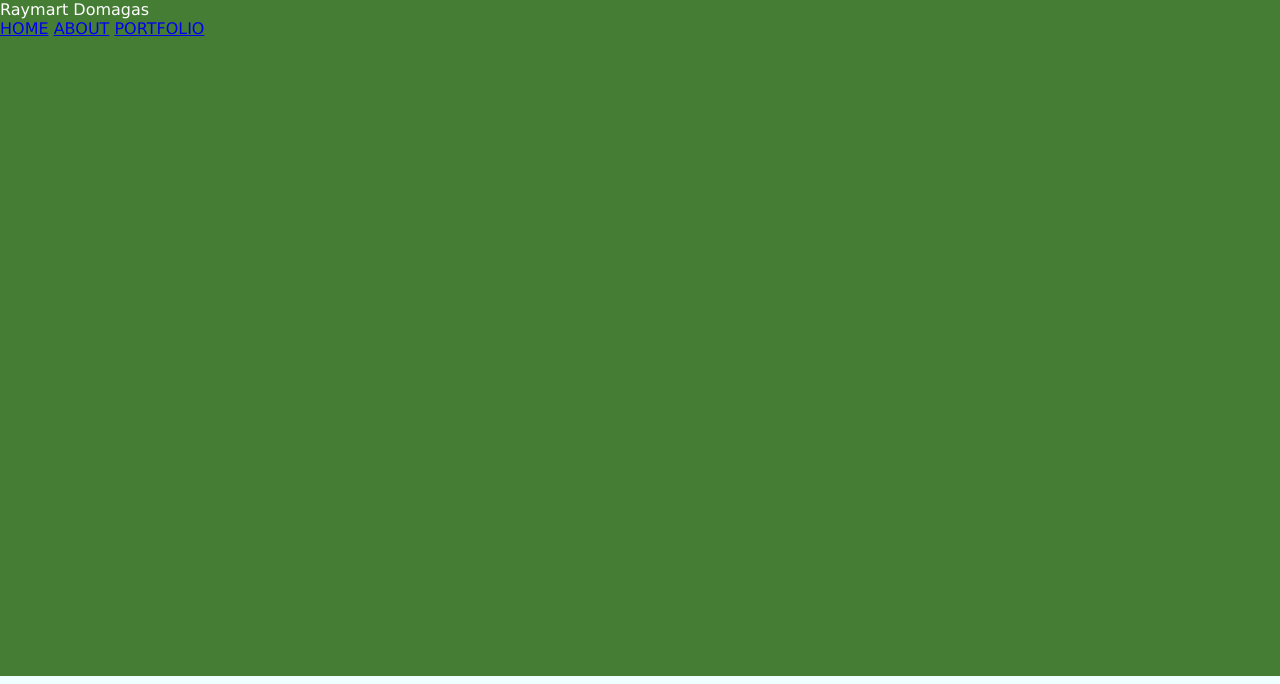
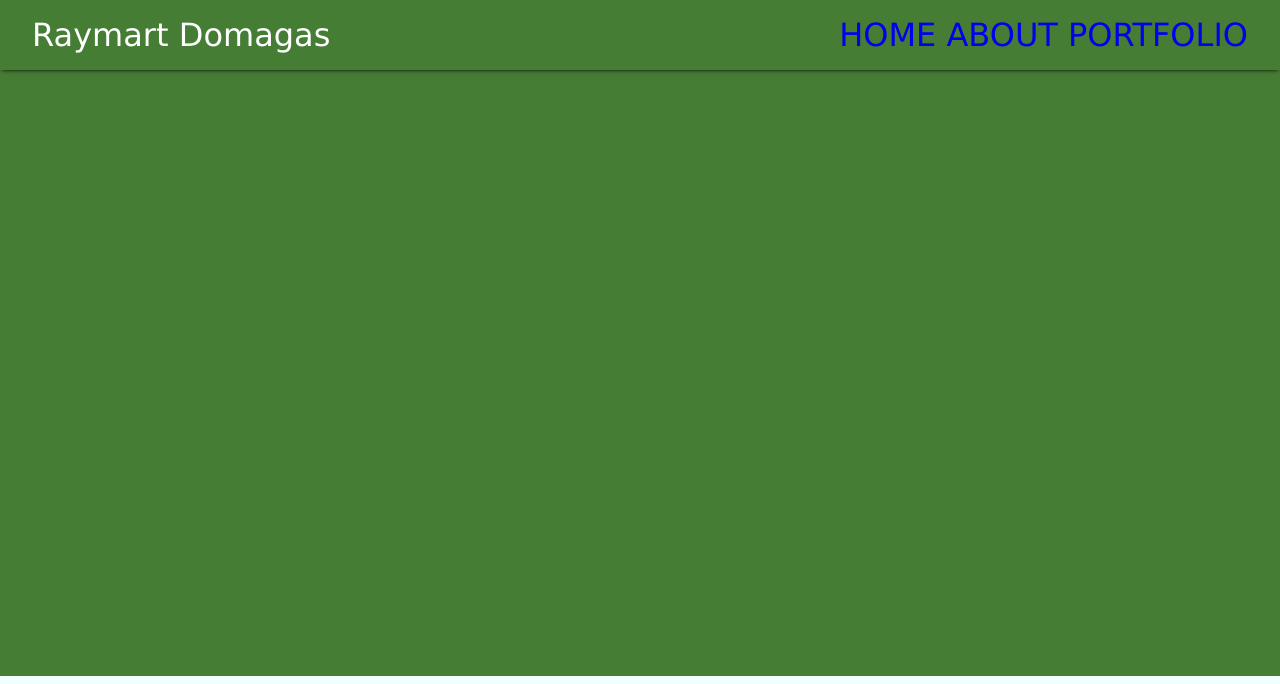
Before and after one commit to raydoma/Personal-Website, a plain HTML site: page About.html in a window 1280 px wide. Shown: the top 684 px of the page. Drawn offline with Linux system fonts and the light colour scheme.

Commit message:
feat: styled nav-bar

```diff
--- a/About.html
+++ b/About.html
@@ -5,12 +5,12 @@
     <meta http-equiv="X-UA-Compatible" content="IE=edge">
     <meta name="viewport" content="width=device-width, initial-scale=1.0">
     <title>About Page</title>
-    <link rel="stylesheet" href="style.css"
+    <link rel="stylesheet" href="style.css">
 </head>
 <body>
     <header>
         <span class="name">Raymart Domagas</span>
-        <nav class="links">
+        <nav class="page-links">
           <a href="index.html">HOME</a>
           <a href="about.html">ABOUT</a>
           <a href="portfolio.html">PORTFOLIO</a>
--- a/style.css
+++ b/style.css
@@ -13,19 +13,38 @@ body{
   padding-bottom: 6.74rem;
   box-sizing: inherit;
 }
+header {
+  font-size: 2rem;
+  position: fixed;
+  left: 0;
+  right: 0;
+  padding: .5em 1em;
+  box-shadow: 0 2px 4px -2px black;
+}
+
+  .name{
+    float:left;
+  }
+  .page-links {
+    float:right;
+}
+  .page-links a {
+    text-decoration: none;
+}
+
 main{
   width: 80%;
   margin: 0 auto;
-  padding-top: 32px;
-
+  /* padding-top: 60px; */
+  min-height: 100vh;
+  padding: 100px 24px 96px;
+  color: #eee;
 }
-  .page-links {
-    float:right;
-}
-
-  .page-links a {
-    text-decoration: none;
-}
+/* header::after {
+  display: block;
+  clear: both;
+  content: '';
+} */
 
   .footer {
     background-color:azure;
```
Also changed, not shown: index.html (+1 -1 lines), portfolio.html (+2 -2 lines).
